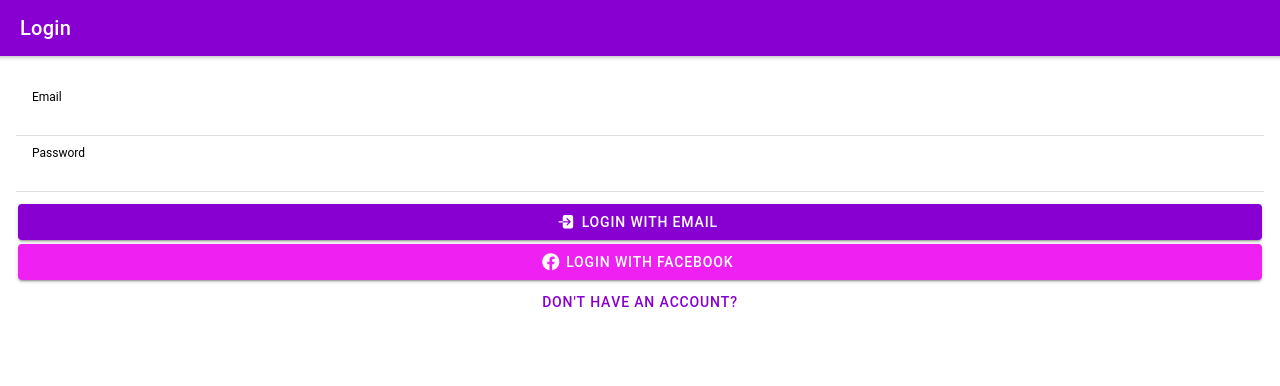
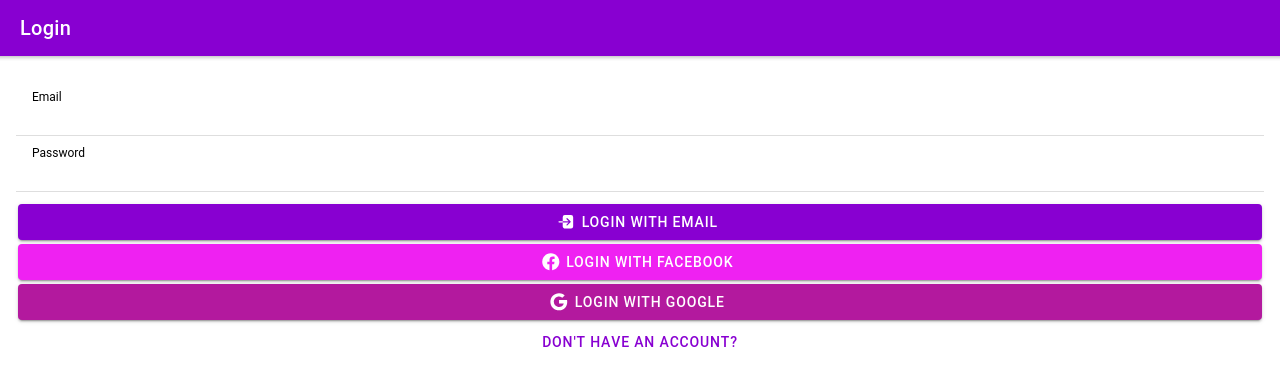
Before and after one commit to b3nk4n/ionic-faq-app, a React (Create React App) app: page /login in a window 1280 px wide. Shown: the top 386 px of the page. Built offline with nearby package versions, Linux system fonts and the light colour scheme; no server answers.

Commit message:
Add Google login

```diff
--- a/src/pages/Login.tsx
+++ b/src/pages/Login.tsx
@@ -1,8 +1,8 @@
 import { useState } from 'react';
 
 import { IonContent, IonHeader, IonPage, IonTitle, IonToolbar, IonIcon, IonButton, IonList, IonItem, IonLabel, IonInput, IonText, IonLoading } from '@ionic/react';
-import { FacebookAuthProvider, signInWithEmailAndPassword, signInWithRedirect } from "firebase/auth";
-import { logIn, logoFacebook } from 'ionicons/icons';
+import { FacebookAuthProvider, GoogleAuthProvider, signInWithEmailAndPassword, signInWithRedirect } from "firebase/auth";
+import { logIn, logoFacebook, logoGoogle } from 'ionicons/icons';
 import { useAuth } from '../context/auth';
 import { auth } from '../firebaseConfig';
 import { Redirect } from 'react-router';
@@ -38,6 +38,16 @@
     await signInWithRedirect(auth, provider);
   };
 
+  const handleGoogleLogin = async () => {
+    setStatus({ loading: true, error: false });
+
+    const provider = new GoogleAuthProvider()
+    provider.setCustomParameters({
+      'login_hint': 'user@example.com'
+    });
+    await signInWithRedirect(auth, provider);
+  };
+
   return (
     <IonPage>
       <IonHeader>
@@ -67,6 +77,10 @@
           <IonIcon slot="start" icon={logoFacebook} />
           Login with Facebook
         </IonButton>
+        <IonButton expand="block" color="tertiary" onClick={handleGoogleLogin}>
+          <IonIcon slot="start" icon={logoGoogle} />
+          Login with Google
+        </IonButton>
 
         <IonButton expand="block" fill="clear" routerLink="/login/register">
           Don't have an account?
```
